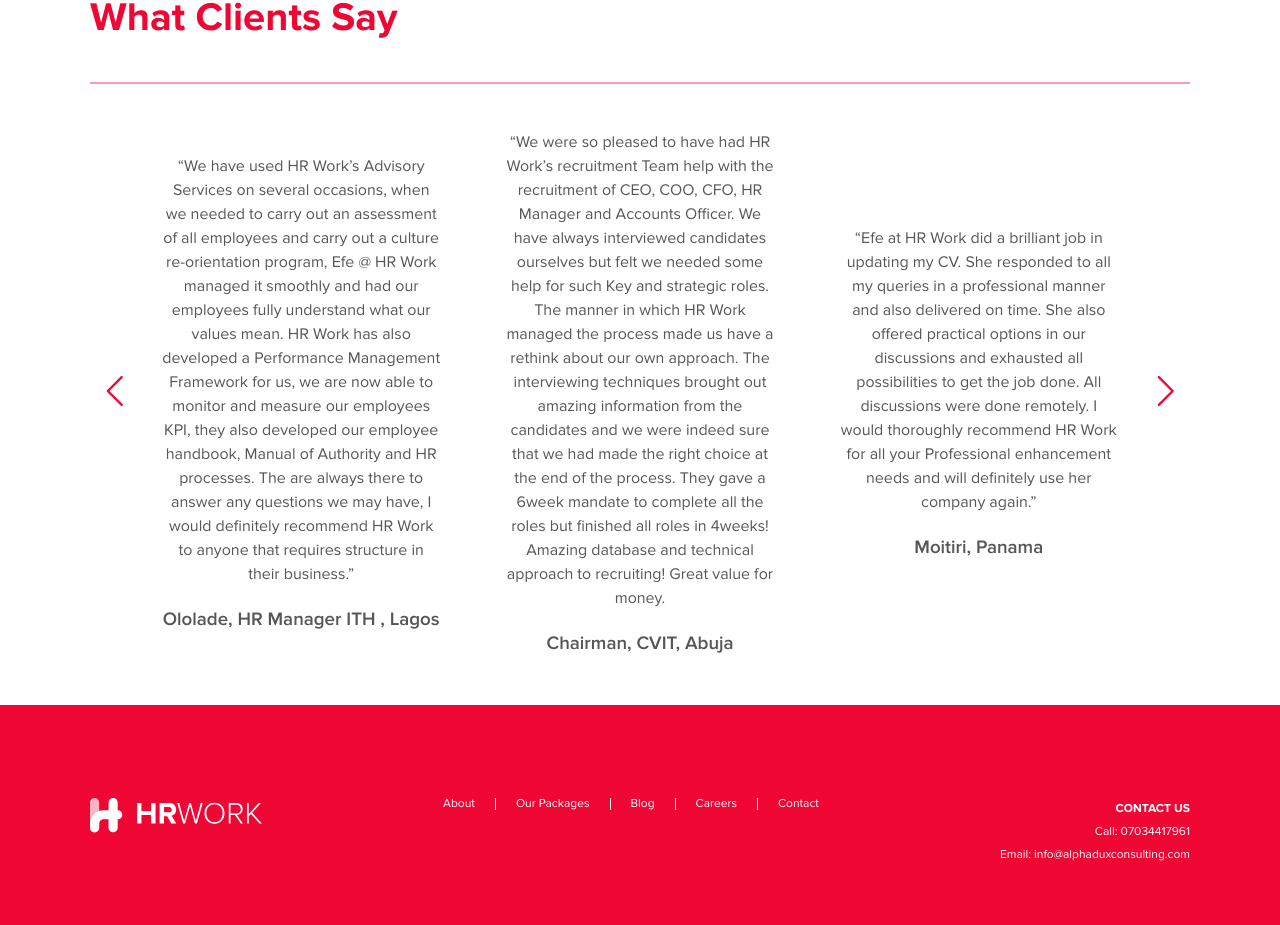
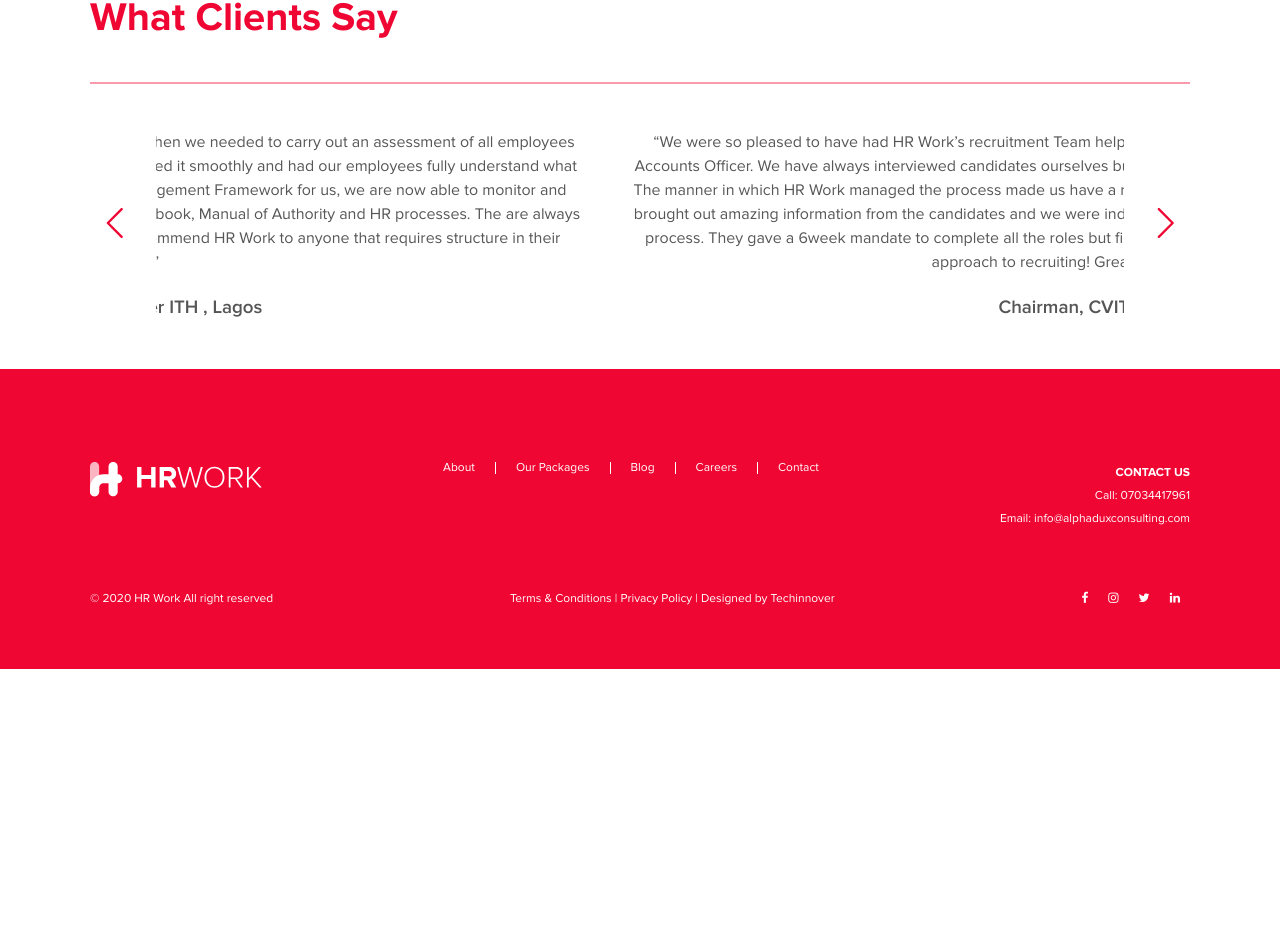
Before and after one commit to TechinnoverHub/hr-work, a React (Create React App) app: page / in a window 1280 px wide. Shown: the part 2753-3678 px from the top of the page. After the commit the page ends 3422 px from the top, so only its background shows below. Built offline with nearby package versions, Linux system fonts and the light colour scheme; no server answers; what contentful-management would draw is missing.

Commit message:
implement carousel v2 (#49)

```diff
--- a/src/Components/AltHeader/index.module.scss
+++ b/src/Components/AltHeader/index.module.scss
@@ -172,6 +172,22 @@ nav {
     margin: 0 1.09375em;
     list-style: none;
 
+    &:hover {
+      .link {
+        position: relative;
+        &:after {
+          height: 3px;
+          width: 100%;
+          content: '';
+          background: #ef0633;
+          position: absolute;
+          bottom: -5px;
+          left: 0;
+          animation: hover-animation 0.2s ease-in-out;
+        }
+      }
+    }
+
     .cart__link {
       display: flex;
       justify-content: center;
@@ -215,3 +231,12 @@ nav {
     }
   }
 }
+
+@keyframes hover-animation {
+  from {
+    width: 0%;
+  }
+  to {
+    width: 100%;
+  }
+}
--- /dev/null
+++ b/src/Components/Carouselv2/index.jsx
@@ -0,0 +1,152 @@
+// eslint-disable-next-line no-unused-vars
+import React, { useRef, useEffect } from 'react';
+/** @jsx jsx */
+import { jsx, css } from '@emotion/core';
+import testimonialData from './testimonialData';
+import { ReactComponent as NextIcon } from 'Assets/svg/next.svg';
+import { ReactComponent as BackIcon } from 'Assets/svg/back.svg';
+
+const outerContainer = css`
+  display: flex;
+  /* background: lightpink; */
+  justify-content: space-between;
+  /* height: 400px; */
+  align-items: center;
+  width: 90vw;
+  margin: 20px auto;
+
+  @media (min-width: 800px) {
+    max-width: 1100px;
+    margin: 20px auto 50px;
+  }
+
+  button {
+    height: 60px;
+    max-width: 4.5%;
+    flex-basis: 4.5%;
+    background: transparent;
+    border: 0;
+    outline: none;
+    cursor: pointer;
+
+    svg {
+      fill: #ef0633;
+      height: 30px;
+      width: 100%;
+    }
+  }
+`;
+
+const container = css`
+  display: flex;
+  overflow-x: auto;
+  max-width: 88%;
+  flex-basis: 90%;
+  align-items: center;
+  /* background: lightsalmon; */
+
+  &::-webkit-scrollbar {
+    display: none;
+  }
+`;
+
+const cardCss = css`
+  background: white;
+  /* flex-shrink: 0; */
+  min-width: 100%;
+  flex-basis: 100%;
+  padding: 0 20px;
+
+  /* @media (min-width: 800px) {
+    padding: 0 5px;
+    min-width: 30%;
+    flex-basis: 30%;
+    margin-right: 5%;
+
+    &:last-of-type {
+      margin-right: 0;
+    }
+  } */
+
+  p {
+    font-size: 16px;
+    line-height: 1.5;
+    text-align: center;
+    color: #565656;
+  }
+
+  h3 {
+    text-align: center;
+    margin-top: 22px;
+    color: #565656;
+    font-weight: 600;
+  }
+`;
+
+const Carousel = () => {
+  const scrollRef = useRef(null);
+  const onClick = (direction = 'right') => {
+    const container = scrollRef.current;
+    // total overflow scroll width
+    const scrollWidth = container.scrollWidth;
+    const scrollLeft = container.scrollLeft;
+    const containerWidth = container.getBoundingClientRect().width;
+    const { width, marginRight } = getComputedStyle(container.children[0]);
+    if (scrollLeft < 1 && direction === 'left') {
+      return null;
+    }
+
+    const numWidth = Number(width.split('px')[0]);
+    const numMarginRight = Number(marginRight.split('px')[0]);
+    // total number to scroll by
+    let scrollNum = numWidth + numMarginRight;
+    let behavior = 'smooth';
+
+    if (direction === 'right') {
+      // console.log(scrollLeft, 'left');
+      // console.log(scrollNum, 'num right');
+      if (scrollLeft + containerWidth >= scrollWidth) {
+        scrollNum = 0;
+        behavior = 'auto';
+      } else {
+        scrollNum += scrollLeft;
+      }
+    } else {
+      // console.log(scrollNum, 'num left');
+      scrollNum = scrollLeft - scrollNum;
+    }
+    // container.scrollTo({ top: 0, left: scrollNum, behavior: 'smooth' });
+    container.scrollTo({ top: 0, left: scrollNum, behavior });
+  };
+
+  useEffect(() => {
+    const interval = setInterval(() => {
+      onClick('right');
+    }, 3000);
+
+    return () => {
+      clearInterval(interval);
+    };
+  }, []);
+
+  return (
+    <div css={outerContainer}>
+      <button onClick={() => onClick('left')}>
+        <BackIcon />
+      </button>
+      <div css={container} ref={scrollRef}>
+        {testimonialData.map(item => (
+          <div css={cardCss} key={item.title}>
+            <p>{item.body}</p>
+            <h3>{item.title}</h3>
+          </div>
+        ))}
+      </div>
+      <button onClick={() => onClick('right')}>
+        <NextIcon />
+      </button>
+    </div>
+  );
+};
+
+export default Carousel;
--- /dev/null
+++ b/src/Components/Carouselv2/testimonialData.js
@@ -0,0 +1,48 @@
+export default [
+  {
+    body: `“We have used HR Work’s Advisory Services on several occasions, when we needed to carry out an assessment of all employees and carry out a culture re-orientation program, Efe @ HR Work managed it smoothly and had our employees fully understand what our values mean. HR Work has also developed a Performance Management Framework for us, we are now able to monitor and measure our employees KPI, they also developed our employee handbook, Manual of Authority and HR processes. The are always there to answer any questions we may have, I would definitely recommend HR Work to anyone that requires structure in their business.”`,
+    title: 'Ololade, HR Manager ITH , Lagos'
+  },
+  {
+    body: `“We were so pleased to have had HR Work’s recruitment Team help with the recruitment of CEO, COO, CFO, HR Manager and Accounts Officer. We have always interviewed candidates ourselves but felt we needed some help for such Key and strategic roles. The manner in which HR Work managed the process made us have a rethink about our own approach. The interviewing techniques brought out amazing information from the candidates and we were indeed sure that we had made the right choice at the end of the process. They gave a 6week mandate to complete all the roles but finished all roles in 4weeks! Amazing database and technical approach to recruiting! Great value for money.`,
+    title: 'Chairman, CVIT, Abuja'
+  },
+  {
+    body: `“Efe at HR Work did a brilliant job in updating my CV. She responded to all my queries in a professional manner and also delivered on time. She also offered practical options in our discussions and exhausted all possibilities to get the job done. All discussions were done remotely. I would thoroughly recommend HR Work for all your Professional enhancement needs and will definitely use her company again.”`,
+    title: 'Moitiri, Panama'
+  },
+  {
+    body:
+      'I appreciate the good work I received from HRWork on my wife’s resume for her Canadian immigration applications. Response time and quality of work done is great. ',
+    title: 'Rev Mwangi, Kenya'
+  },
+  {
+    body:
+      'I have been running my company for more than 7 years, never thought I need a HR Manager, I managed all HR matters myself, until I began to lose key staff and immediately started seeking for a Remote HR Manager. I was referred to HR Work and there has been zero regrets since we started 9 months ago. HR policies have been put in place and implemented, Performance management framework installed and clear KPIs are been followed and implemented. They have even been more useful during the COVID-19 pandemic as they have set up a frame work for monitoring all my employees remotely and work has been progressing seamlessly. ',
+    title: 'Tunde MD, Arthur Steven Asset Management, Lagos'
+  },
+  {
+    body: `Hello HR Work, Thanks for revamping my resume. You even added cover letter for me! I really appreciate it. We should start work on my husband's own ASAP. Thanks`,
+    title: 'Joyce, Early Years Educator Lagos'
+  },
+  {
+    body: `I was very well satisfied with the career coaching and CV and LinkedIn revamp I received.`,
+    title: 'Richard, Banker Lagos'
+  },
+  {
+    body: `“I had a very tough decision to make regarding creating employee grades and levels and also a compensation structure for my company, for a growing business this was a really difficult situation knowing how to pay employees fairly in a structured manner. I asked for help from HR Work in the morning and by Lunch time, we had received excellent advice on how to proceed. Experience of the team at HR Work is impressive. It was a huge relief to be able to take independent advice on what has been a critical decision for my company. `,
+    title: 'HR Lead, TechResource, Lagos '
+  },
+  {
+    body: `We have received numerous advisory services from HR Work ranging from employee handbook development and implementation, Creation of HR documents such as employment letters, confirmation letters, etc, HR Work also assisted us with advisory on managing employee disengagement. They are very professional and advice given shows they have experience in People matters. Will use them again and again.`,
+    title: 'Emmanuel, Intelfort, Lagos'
+  },
+  {
+    body: `Thank you so much for the job well done on my Canadian Standard Resume. I truly appreciate the work done.`,
+    title: 'Kunle, Administrator,  South Africa'
+  },
+  {
+    body: `I strongly recommend HR Work for all your professional Branding requirements. They gave my resume a brand new lift. `,
+    title: 'Isaac, Project Manager, Ghana'
+  }
+];
--- a/src/Components/Header/index.module.scss
+++ b/src/Components/Header/index.module.scss
@@ -208,6 +208,12 @@ nav {
     margin: 0 1.09375em;
     list-style: none;
 
+    &:hover {
+      a {
+        color: #ef0633;
+      }
+    }
+
     .cart__link {
       display: flex;
       justify-content: center;
@@ -243,10 +249,26 @@ nav {
 
   &.link_sticky {
     li {
+      position: relative;
       .link {
         color: #ef0633;
         font-weight: bold;
         transition: color 0.1s ease-out;
+      }
+
+      &:hover {
+        .link {
+          &:after {
+            height: 3px;
+            width: 100%;
+            content: '';
+            background: #ef0633;
+            position: absolute;
+            bottom: -5px;
+            left: 0;
+            animation: hover-animation 0.2s ease-in-out;
+          }
+        }
       }
 
       .cart__counter {
@@ -256,3 +278,12 @@ nav {
     }
   }
 }
+
+@keyframes hover-animation {
+  from {
+    width: 0%;
+  }
+  to {
+    width: 100%;
+  }
+}
--- a/src/Pages/Home/index.js
+++ b/src/Pages/Home/index.js
@@ -7,7 +7,7 @@ import { useHistory } from 'react-router-dom';
 import { SIDE_IMAGE } from './imageLinks';
 import { getAllPackages } from 'Services/Package.service';
 import PackageItem from 'Components/PackageItem';
-import Carousel from 'Components/Carousel';
+import Carousel from 'Components/Carouselv2';
 
 // import
 function Home() {
```
